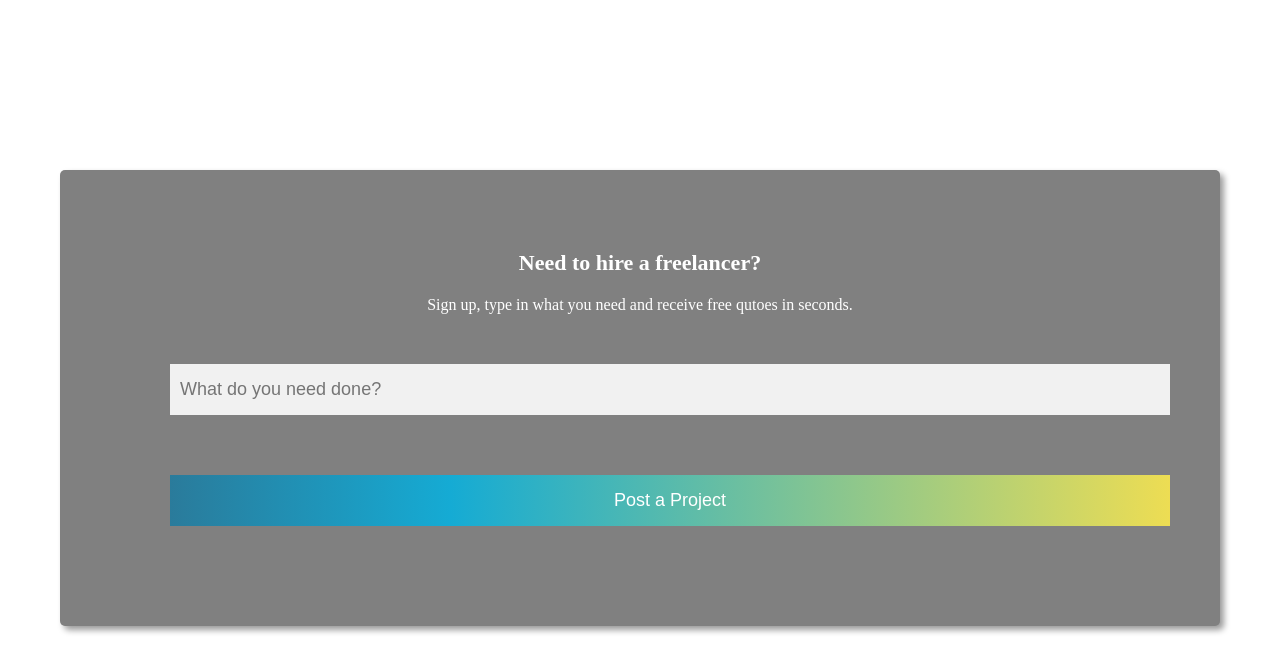
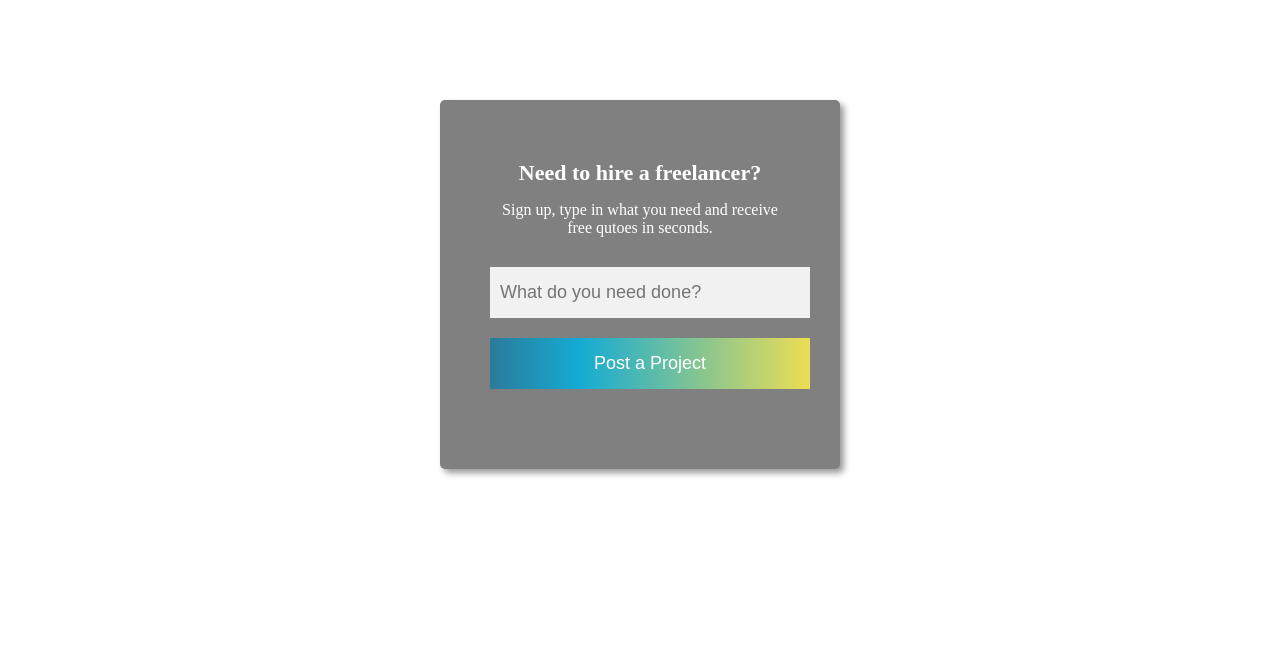
Before and after one commit to airmansavath/Freelancer, a plain HTML site: page index.html in a window 1280 px wide. Drawn offline with Linux system fonts and the light colour scheme.

Commit message:
Add files via upload

```diff
--- a/index.html
+++ b/index.html
@@ -3,14 +3,18 @@
   <head>
     <meta charset="UTF-8" />
     <meta name="viewport" content="width=device-width, initial-scale=1.0" />
+    <!--   Adding CSS link    -->
     <link rel="stylesheet" href="style.css" />
+    <!--  This is the title of the webpage-->
     <title>Freelancer</title>
   </head>
   <body>
-    <main class="container"></main>
+    <main class="container">
       <div class="card">
         <h1>Need to hire a freelancer?</h1>
-      <p>Sign up, type in what you need and receive free qutoes in seconds.</p>
+        <p>
+          Sign up, type in what you need and receive free qutoes in seconds.
+        </p>
         <form>
           <div class="form-group">
             <input
@@ -25,5 +29,6 @@
           </div>
         </form>
       </div>
+    </main>
   </body>
 </html>
--- a/style.css
+++ b/style.css
@@ -1,6 +1,6 @@
 * {
-  margin: 20px 20px;
-  padding: 0px;
+  margin: 0;
+  padding: 0;
   box-sizing:content-box;
 }
 
@@ -10,7 +10,7 @@ body {
 
 .container {
   width: 400px;
-  margin: 150px auto;
+  margin: 100px auto;
 }
 
 .card {
```
Lines whose indentation alone changed are shown as unchanged.
